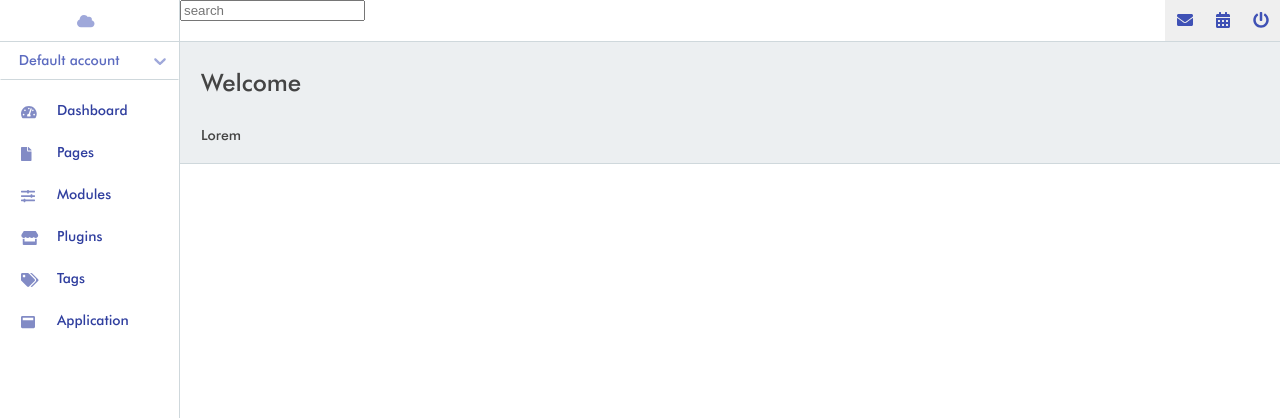
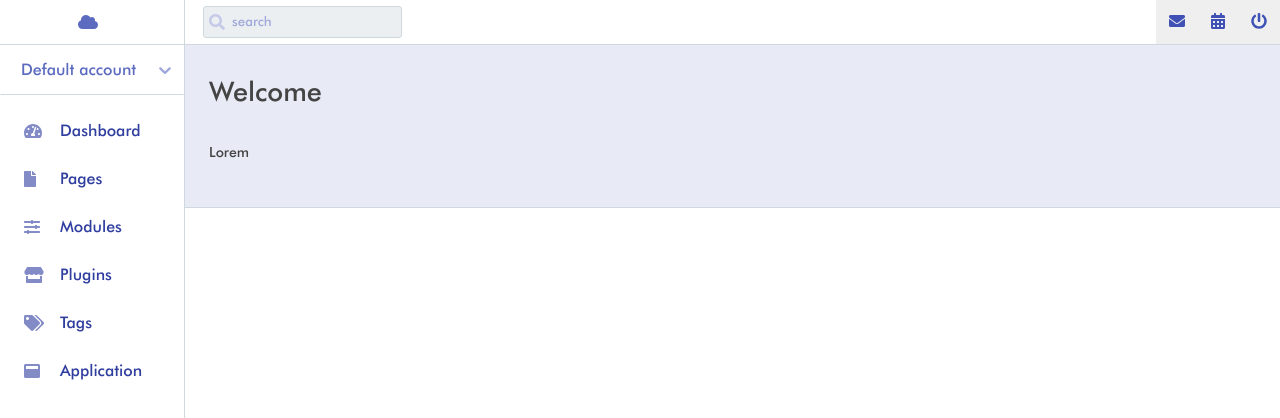
Before and after one commit to radumardale/admin-app-with-accounts, a React (Create React App) app: page / in a window 1280 px wide. Shown: the top 418 px of the page. Built offline with nearby package versions, Linux system fonts and the light colour scheme.

Commit message:
added styling details

```diff
--- a/src/components/Home.js
+++ b/src/components/Home.js
@@ -6,8 +6,8 @@ import MainArea from '../components/mainArea';
 import H from '../components/header';
 import Select from 'react-select';
 
-const headerHeight = 42;
-const sidebarWidth = '180px';
+const headerHeight = 45;
+const sidebarWidth = 'auto';
 
 const Wrapper = styled.div`
   display: grid;
@@ -44,7 +44,7 @@ const Content = styled.div`
 
 const Logo = styled.div`
   height: ${`${headerHeight}px`};
-  color: ${p => p.theme.indigo[200]};
+  color: ${p => p.theme.indigo[400]};
   background: ${p => p.theme.colours.white};
 
   border-bottom: 1px solid ${p => p.theme.grey[100]};
@@ -65,6 +65,7 @@ const options = [
 
 const StyledSelect = styled(Select)`
   .s__control {
+    min-width: 160px;
     border: 1px solid transparent;
     border-bottom: 1px solid ${p => p.theme.grey[100]};
     border-radius: 0;
@@ -84,6 +85,8 @@ const StyledSelect = styled(Select)`
     background-color: ${p => p.theme.colours.white};
   }
   .s__dropdown-indicator {
+    padding-top: ${p => p.theme.gap.L};
+    padding-bottom: ${p => p.theme.gap.L};
     color: ${p => p.theme.indigo[200]};
   }
   .s__control--is-disabled {
--- a/src/components/header.js
+++ b/src/components/header.js
@@ -9,6 +9,10 @@ const HaderWrapper = styled.div`
 
 const SearchArea = styled.div`
   flex: 1 0 auto;
+  display: flex;
+  align-items: center;
+  padding-left: ${p => p.theme.gap.XXL};
+  position: relative;
 `;
 const ButtonsArea = styled.div`
   flex: 0 1 auto;
@@ -29,12 +33,41 @@ const HeaderButton = styled.button`
   }
 `;
 
+const SearchIcon = styled(Icon)`
+  position: absolute;
+  left: ${p => p.theme.gap.XXXL};
+  color: ${p => p.theme.indigo[100]};
+`;
+
+const StyledInput = styled.input`
+  transition: background-color 0.5s ease;
+  min-width: 12rem;
+  padding: ${p => p.theme.gap.S} ${p => p.theme.gap.M};
+  padding-left: ${p => p.theme.gap.XXXXL};
+  font-side: 14px;
+  font-family: 'Futura Md BT Medium';
+  color: ${p => p.theme.grey[700]};
+  background: ${p => p.theme.grey[50]};
+  border: 1px solid ${p => p.theme.grey[100]};
+  border-radius: 3px;
+
+  :focus {
+    outline: 0;
+    background: ${p => p.theme.colours.white};
+  }
+
+  &::-webkit-input-placeholder {
+    color: ${p => p.theme.indigo[200]};
+  }
+`;
+
 class Hader extends React.Component {
   render() {
     return (
       <HaderWrapper>
         <SearchArea>
-          <input placeholder="search" />
+          <SearchIcon icon="search" />
+          <StyledInput placeholder="search" />
         </SearchArea>
         <ButtonsArea>
           <HeaderButton>
--- a/src/components/mainArea.js
+++ b/src/components/mainArea.js
@@ -10,7 +10,7 @@ const MainAreaWrapper = styled.div`
 const Header = styled.div`
   flex: 1 0 auto;
 
-  background: ${p => p.theme.grey[50]};
+  background: ${p => p.theme.indigo[50]};
   font-size: 14px;
   padding: 0 ${p => p.theme.gap.XXXL} ${p => p.theme.gap.XXL};
 
--- a/src/components/menu.js
+++ b/src/components/menu.js
@@ -7,9 +7,14 @@ const MenuList = styled.ul`
 `;
 const MenuItem = styled.li`
   color: ${p => p.theme.indigo[700]};
-  font-size: 14px;
-  padding: ${p => p.theme.gap.M} ${p => p.theme.gap.XXXL} ${p => p.theme.gap.M};
 
+  padding: ${p => p.theme.gap.M} ${p => p.theme.gap.XXXXL} ${p => p.theme.gap.M}
+    ${p => p.theme.gap.XXXL};
+
+  span {
+    display: inline-block;
+    margin-right: ${p => p.theme.gap.L};
+  }
   svg {
     display: inline-block;
     vertical-align: middle;
@@ -70,7 +75,7 @@ class Menu extends React.Component {
           return (
             <MenuItem>
               <Icon icon={item.icon} />
-              {item.name}
+              <span>{item.name}</span>
             </MenuItem>
           );
         })}
--- a/src/globalStyle.js
+++ b/src/globalStyle.js
@@ -7,9 +7,9 @@ const GlobalStyle = createGlobalStyle`
   ${font};
   ${reset};
   html, .root {
-  font-size: 14px;
-  line-height: 21px;
-}
+    font-size: 16px;
+    line-height: 24px;
+  }
   body {
     color: white;
     margin: 0;
@@ -33,19 +33,19 @@ const GlobalStyle = createGlobalStyle`
 
 
 h1, .h1 {
-  font-size: 2.2142857rem;
+  font-size: 2.1875rem;
   line-height: 3rem;
   margin-top: 1.5rem;
   margin-bottom: 3rem;
 }
 h2, .h2 {
-  font-size: 1.7142857rem;
+  font-size: 1.6875rem;
   line-height: 3rem;
   margin-top: 1.5rem;
   margin-bottom: 1.5rem;
 }
 h3, .h3 {
-  font-size: 1.2857143rem;
+  font-size: 1.3125rem;
   line-height: 1.5rem;
   margin-top: 1.5rem;
   margin-bottom: 0rem;
@@ -62,6 +62,26 @@ h5, .h5 {
   margin-top: 1.5rem;
   margin-bottom: 0rem;
 }
+p, ul, ol, pre, table, blockquote {
+  margin-top: 0rem;
+  margin-bottom: 1.5rem;
+}
+ul ul, ol ol, ul ol, ol ul {
+  margin-top: 0rem;
+  margin-bottom: 0rem;
+}
+
+/* Let's make sure all's aligned */
+hr, .hr {
+  border: 1px solid;
+  margin: -1px 0;
+}
+
+p, ul, ol, pre, table, blockquote {
+  margin-top: 0rem;
+  margin-bottom: 1.5rem;
+}
+
 
 `;
 
```
